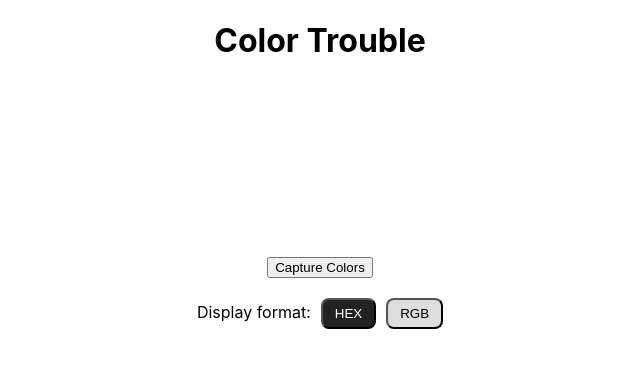
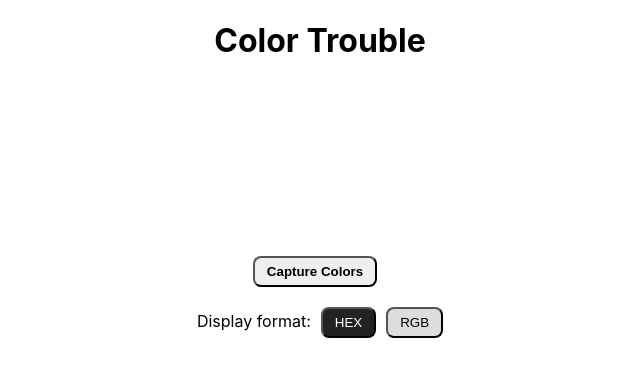
Before and after one commit to bryanalarconn/color-trouble, a React (Create React App) app: page / in a window 1280 px wide. Shown: the top 376 px of the page, without its empty margins (320-960 px from the left). Built offline with nearby package versions, Linux system fonts and the light colour scheme; no server answers.

Commit message:
fixed button style

```diff
--- a/src/WebcamImage.js
+++ b/src/WebcamImage.js
@@ -2,7 +2,7 @@ import React, { useCallback, useRef } from "react";
 import Webcam from "react-webcam";
 
 // Webcam component to capture images from the user's webcam
-function WebcamImage({onCapture}) {
+function WebcamImage({ onCapture }) {
   // Reference to the webcam component
   const webcamRef = useRef(null);
   // Function to capture the current frame from the webcam
@@ -10,23 +10,30 @@ function WebcamImage({onCapture}) {
     const imageSrc = webcamRef.current.getScreenshot();
 
     // Pass the captured image to the parent component via the onCapture prop
-    if(onCapture && typeof onCapture === "function") {
-    onCapture(imageSrc);
+    if (onCapture && typeof onCapture === "function") {
+      onCapture(imageSrc);
     }
   }, [onCapture]);
 
   return (
     <div className="Container">
-          {/* Webcam component to display the webcam feed */}
-          <Webcam
-            mirrored={true}
-            ref={webcamRef}
-            screenshotFormat="image/jpeg"
-          />
-          {/* Button to capture the current frame */}
-          <div style={{ margin: 20 }}>
-          <button onClick={capture}>Capture Colors</button>
-          </div>
+      {/* Webcam component to display the webcam feed */}
+      <Webcam mirrored={true} ref={webcamRef} screenshotFormat="image/jpeg" />
+      {/* Button to capture the current frame */}
+      <div style={{ margin: 20 }}>
+        <button
+          onClick={() => capture()}
+          style={{
+            marginRight: 10,
+            fontWeight: "bold",
+            padding: "6px 12px",
+            borderRadius: 8,
+            cursor: "pointer",
+          }}
+        >
+          Capture Colors
+        </button>
+      </div>
     </div>
   );
 }
```
